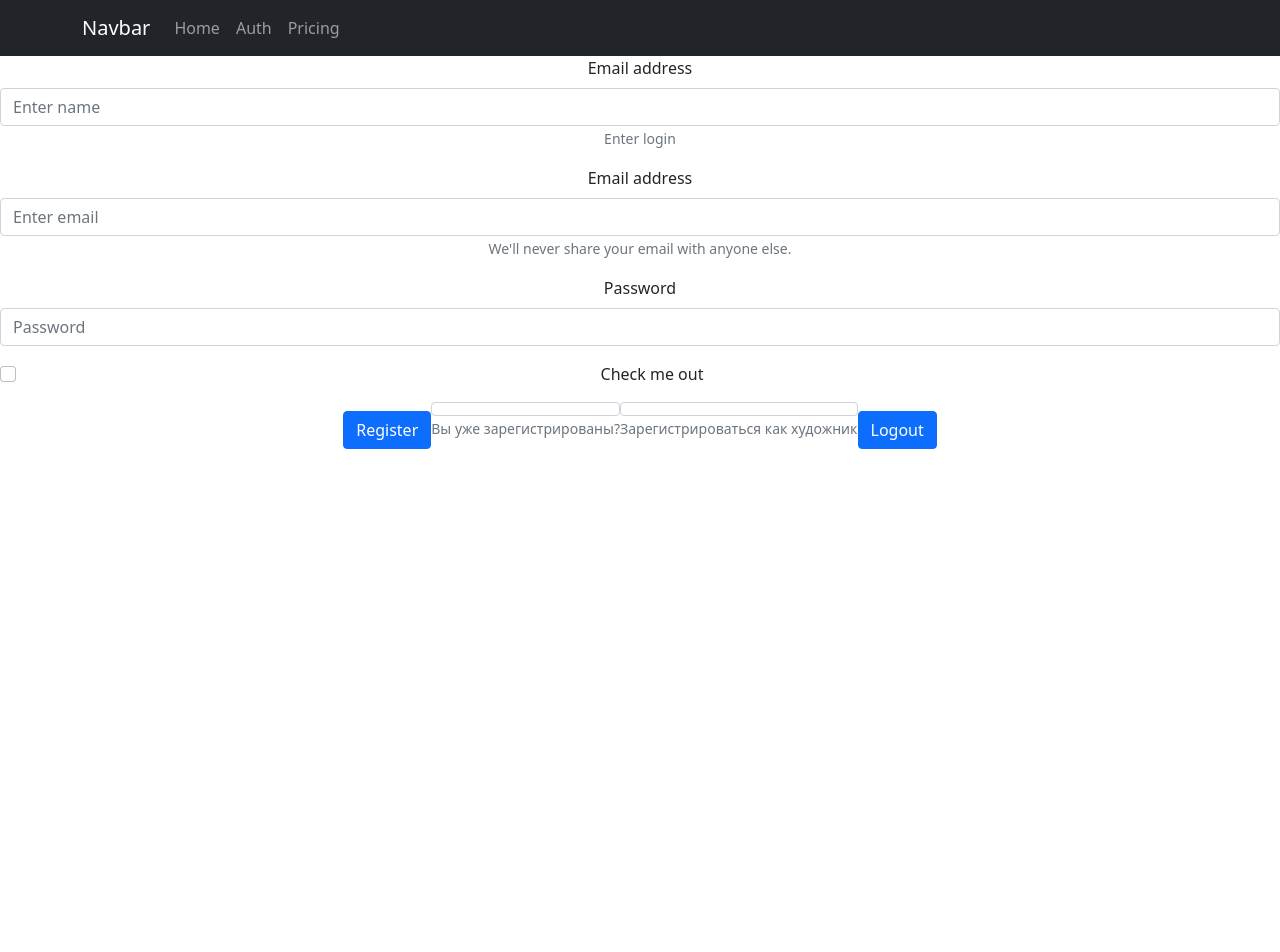
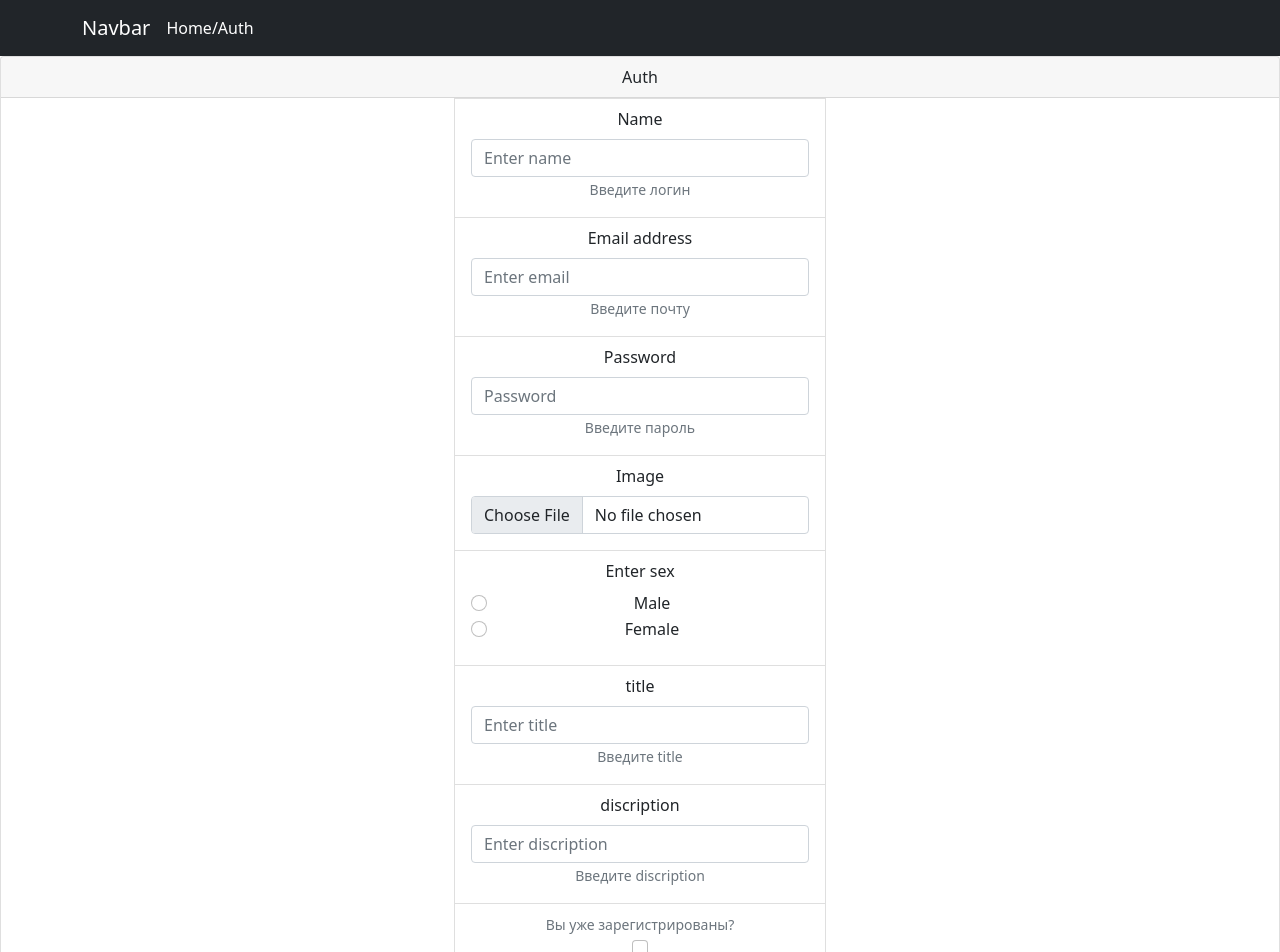
Before and after one commit to vilyaush/Graffiti-Place, a React (Create React App) app in the folder client/: page /auth in a window 1280 px wide. Shown: the top 952 px of the page. Before the commit the page ends 800 px from the top, so only its background shows below. Built offline with nearby package versions, Linux system fonts and the light colour scheme.

Commit message:
authCard

```diff
--- a/client/src/components/AuthForm/AuthForm.js
+++ b/client/src/components/AuthForm/AuthForm.js
@@ -2,20 +2,20 @@ import React, { useState } from 'react'
 import { useDispatch, useSelector } from 'react-redux'
 import Button from 'react-bootstrap/Button';
 import Form from 'react-bootstrap/Form';
-
-import {regUserThunk, logOutUserThunk, logInUserThunk} from '../../redux/action/user'
+import Card from 'react-bootstrap/Card';
+import ListGroup from 'react-bootstrap/ListGroup';
+import '../AuthForm/auth.css';
+import { regUserThunk, logOutUserThunk, logInUserThunk } from '../../redux/action/user'
 
 
 const AuthForm = () => {
   const [loginToggle, setLoginToggle] = useState(false);
   const [painterToggle, setPainterToggle] = useState(false);
+  const [form, setForm] = useState({})
+
+  const user = useSelector((state) => state.user)
 
 
-const user = useSelector((state) => state.user)
-console.log('useSelector', user)
-
-
-  const [form, setForm] = useState({})
   const dispatch = useDispatch()
 
   const handleForm = () => {
@@ -26,7 +26,7 @@ console.log('useSelector', user)
   const handleSubmit = (event) => {
     event.preventDefault()
 
-    if (loginToggle && form.email && form.password){
+    if (loginToggle && form.email && form.password) {
       dispatch(logInUserThunk(form));
       setForm({})
       event.target.reset()
@@ -53,57 +53,139 @@ console.log('useSelector', user)
   const role = painterToggle ? 1 : 2
 
   return (
+    <Card style={{ width: '100%' }}>
+      <Card.Header>Auth</Card.Header>
+      <ListGroup variant="flush">
+        <div className='formAuth'>
           <Form onSubmit={handleSubmit}>
-      <Form.Group className="mb-3" controlId="formBasicName">
-        <Form.Label>Email address</Form.Label>
+            <ListGroup.Item>
+              <Form.Group className="mb-2" controlId="formBasicName">
+                <Form.Label>Name</Form.Label>
                 <Form.Control type="text" value={form.name || ""} name="name"
                   disabled={loginToggle} onChange={handleChange}
                   placeholder="Enter name" />
                 <Form.Text className="text-muted">
-          Enter login
+                  Введите логин
                 </Form.Text>
               </Form.Group>
+            </ListGroup.Item>
 
-      <Form.Group className="mb-3" controlId="formBasicEmail">
+            <ListGroup.Item>
+              <Form.Group className="mb-2" controlId="formBasicEmail">
                 <Form.Label>Email address</Form.Label>
                 <Form.Control type="text" value={form.email || ""}
                   name="email"
                   onChange={handleChange} placeholder="Enter email" />
                 <Form.Text className="text-muted">
-          We'll never share your email with anyone else.
+                  Введите почту
                 </Form.Text>
               </Form.Group>
+            </ListGroup.Item>
 
-      <Form.Group className="mb-3" controlId="formBasicPassword">
+            <ListGroup.Item>
+              <Form.Group className="mb-2" controlId="formBasicPassword">
                 <Form.Label>Password</Form.Label>
                 <Form.Control type="password" value={form.password || ""}
                   name="password"
                   onChange={handleChange} placeholder="Password" />
+                <Form.Text className="text-muted">
+                  Введите пароль
+                </Form.Text>
               </Form.Group>
-      <Form.Group className="mb-3" controlId="formBasicCheckbox">
-        <Form.Check type="checkbox" label="Check me out" />
+            </ListGroup.Item>
+
+
+            <ListGroup.Item>
+              <Form.Group className="position-relative mb-2">
+                <Form.Label>Image</Form.Label>
+                <Form.Control
+                  type="file"
+                  required
+                  name="file"
+                />
               </Form.Group>
+            </ListGroup.Item>
+
+            <ListGroup.Item>
+              <Form.Group className="mb-3" >
+                <Form.Label >
+                  Enter sex
+                </Form.Label>
+                <Form.Check
+                  type="radio"
+                  label="Male"
+                  name="sex"
+                  id="formHorizontalRadios1"
+                />
+                <Form.Check
+                  type="radio"
+                  label="Female"
+                  name="sex"
+                  id="formHorizontalRadios2"
+                />
+              </Form.Group>
+            </ListGroup.Item>
+
+            <ListGroup.Item>
+              <Form.Group className="mb-2" controlId="formBasicName">
+                <Form.Label>title</Form.Label>
+                <Form.Control type="text" name="title"
+                  placeholder="Enter title" />
+                <Form.Text className="text-muted">
+                  Введите title
+                </Form.Text>
+              </Form.Group>
+            </ListGroup.Item>
+
+            <ListGroup.Item>
+              <Form.Group className="mb-2" controlId="formBasicName">
+                <Form.Label>discription</Form.Label>
+                <Form.Control type="text" name="discription"
+                  placeholder="Enter discription" />
+                <Form.Text className="text-muted">
+                  Введите discription
+                </Form.Text>
+              </Form.Group>
+            </ListGroup.Item>
+
+            <ListGroup.Item>
+              <Form.Group className="mb-2">
+                <Form.Label>
+                  <Form.Text className="text-muted">
+                    Вы уже зарегистрированы?
+                  </Form.Text>
+                  <Form.Check aria-label="option 1" onChange={handleForm} />
+                </Form.Label>
+              </Form.Group>
+              </ListGroup.Item>
+
+              <ListGroup.Item>
+                <Form.Group className="mb-2">
+                  <Form.Label hidden={loginToggle}>
+                    <Form.Text className="text-muted">
+                      Зарегистрироваться как художник
+                    </Form.Text>
+                    <Form.Check aria-label="option 1" onChange={handlePainter} />
+                  </Form.Label>
+                </Form.Group>
+              </ListGroup.Item>
+
+              <ListGroup.Item>
+                <Form.Group className="mb-2">
                   <Button variant="primary" type="submit">
                     {loginToggle ? "Login" : "Register"}
                   </Button>
-
-      <Form.Label>
-        <Form.Control type="checkbox" onChange={handleForm} />
-        <Form.Text className="text-muted">
-          Вы уже зарегистрированы?
-        </Form.Text>
-      </Form.Label>
-
-      <Form.Label hidden={loginToggle}>
-        <Form.Control type="checkbox" onChange={handlePainter} />
-        <Form.Text className="text-muted">
-          Зарегистрироваться как художник
-        </Form.Text>
-      </Form.Label>
+                </Form.Group>
+                <Form.Group className="mb-2">
                   <Button type="submit" onClick={handleLogout}>
                     Logout
                   </Button>
+                </Form.Group>
+              </ListGroup.Item>
           </Form>
+        </div>
+      </ListGroup>
+    </Card >
   );
 }
 
--- /dev/null
+++ b/client/src/components/AuthForm/auth.css
@@ -0,0 +1,11 @@
+
+
+.formAuth {
+  display: flex;
+  align-items: center;
+  justify-content: center;
+}
+
+.check {
+  width: 10px;
+}
--- /dev/null
+++ b/client/src/components/Navbar/MyNavbar.css
@@ -0,0 +1,8 @@
+.link {
+  text-decoration: none;
+  color: white;
+}
+
+.link:hover {
+  color: white;
+}
--- a/client/src/components/Navbar/MyNavbar.js
+++ b/client/src/components/Navbar/MyNavbar.js
@@ -2,7 +2,8 @@ import React from 'react'
 import Container from 'react-bootstrap/Container';
 import Nav from 'react-bootstrap/Nav';
 import Navbar from 'react-bootstrap/Navbar';
-
+import { Link } from "react-router-dom";
+import '../Navbar/MyNavbar.css'
 
 export default function MyNavbar() {
   return (
@@ -12,9 +13,8 @@ export default function MyNavbar() {
         <Container>
           <Navbar.Brand href="">Navbar</Navbar.Brand>
           <Nav className="me-auto">
-            <Nav.Link href="/">Home</Nav.Link>
-            <Nav.Link href="/auth">Auth</Nav.Link>
-            <Nav.Link href="#pricing">Pricing</Nav.Link>
+            <Link className='link' to="/">Home </Link>
+            <Link className='link' to="/auth">/Auth</Link>
           </Nav>
         </Container>
       </Navbar>
```
Lines whose indentation alone changed are shown as unchanged.
